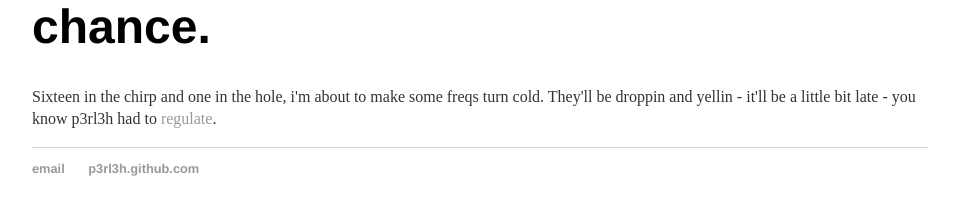
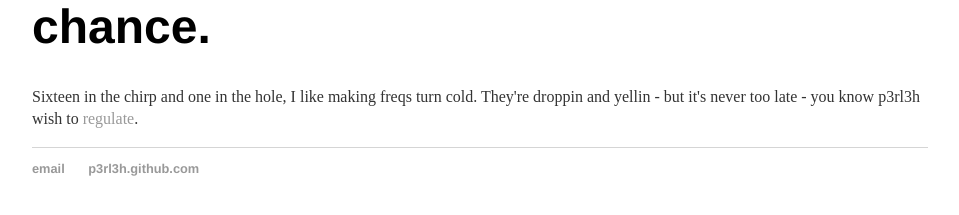
Before and after one commit to p3rl3h/p3rl3h, a Jekyll site: the page built from index.html, in a window 1280 px wide. Shown: the part 171-386 px from the top of the page, without its empty margins (160-1119 px from the left). Built offline with Jekyll 4.4.1, drawn with Linux system fonts in a browser that asks for light colours.

Commit message:
Update index.html

```diff
--- a/index.html
+++ b/index.html
@@ -4,5 +4,5 @@ title: p3rl3h
 ---
 <div class="blurb">
 	<h1>Go ahead. You did not end up here on chance.</h1>
-	<p>Sixteen in the chirp and one in the hole, i'm about to make some freqs turn cold. They'll be droppin and yellin - it'll be a little bit late - you know p3rl3h had to <a href="/about">regulate</a>.</p>
+	<p>Sixteen in the chirp and one in the hole, I like making freqs turn cold. They're droppin and yellin - but it's never too late - you know p3rl3h wish to <a href="/about">regulate</a>.</p>
 </div><!-- /.blurb -->
```
